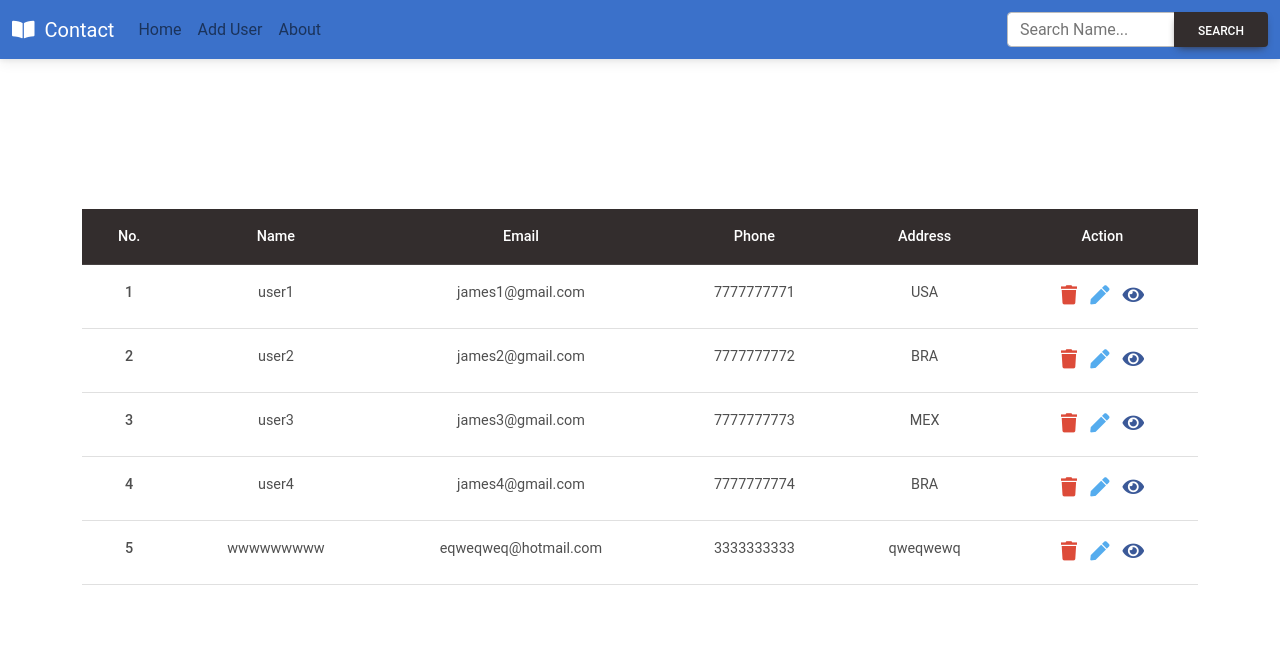
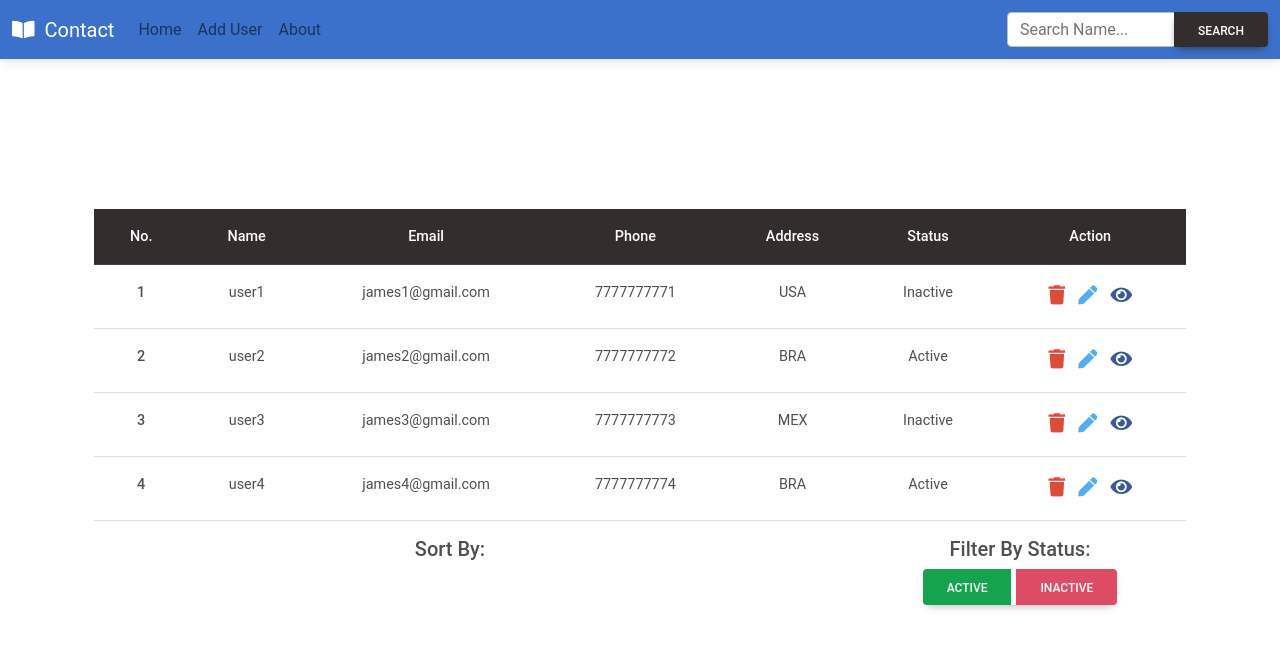
Before and after one commit to manoelduran/Redux-Saga-Crud, a React (Create React App) app: page / in a window 1280 px wide. Shown: the top 648 px of the page. Built offline with nearby package versions, Linux system fonts and the light colour scheme; data requests are answered from the project's data file.

Commit message:
filter with redux working well

```diff
--- a/db.json
+++ b/db.json
@@ -5,35 +5,32 @@
       "name": "user1",
       "email": "james1@gmail.com",
       "phone": 7777777771,
-      "address": "USA"
+      "address": "USA",
+      "status": "Inactive"
     },
     {
       "id": 2,
       "name": "user2",
       "email": "james2@gmail.com",
       "phone": 7777777772,
-      "address": "BRA"
+      "address": "BRA",
+      "status": "Active"
     },
     {
       "id": 3,
       "name": "user3",
       "email": "james3@gmail.com",
       "phone": 7777777773,
-      "address": "MEX"
+      "address": "MEX",
+      "status": "Inactive"
     },
     {
       "id": 4,
       "name": "user4",
       "email": "james4@gmail.com",
       "phone": 7777777774,
-      "address": "BRA"
-    },
-    {
-      "name": "wwwwwwwww",
-      "email": "eqweqweq@hotmail.com",
-      "phone": "3333333333",
-      "address": "qweqwewq",
-      "id": 6
+      "address": "BRA",
+      "status": "Active"
     }
   ]
 }
--- a/src/pages/AddEditUser.js
+++ b/src/pages/AddEditUser.js
@@ -1,4 +1,4 @@
-import React, { useEffect, useState } from 'react';
+import React, { useEffect, useState, useMemo, useCallback } from 'react';
 import {
     MDBValidation,
     MDBInput,
@@ -14,14 +14,26 @@ const initialState = {
     email: "",
     phone: "",
     address: "",
+    status: "",
 };
+
+const options = [
+    {
+        label: "Active",
+        value: "active",
+    },
+    {
+        label: "Inactive",
+        value: "inactive",
+    },
+]
 
 const AddEditUser = () => {
     const { id } = useParams();
     // console.log("id", typeof (id));
     const [formValue, setFormValue] = useState(initialState);
     const [editMode, setEditMode] = useState(false);
-    const { name, email, phone, address } = formValue;
+    const { name, email, phone, address, status } = formValue;
     const { users } = useSelector(state => state.data);
     const navigate = useNavigate();
     const dispatch = useDispatch();
@@ -53,6 +65,10 @@ const AddEditUser = () => {
         setFormValue({ ...formValue, [name]: value });
 
     };
+    const onDropdownChange = useCallback((event) => {
+        event.preventDefault();
+        setFormValue({ ...formValue, status: event.target.value })
+    }, [formValue])
     return (
         <MDBValidation
             className="row gap-3"
@@ -113,7 +129,16 @@ const AddEditUser = () => {
                     invalid
                 />
                 <br />
-                <div className='col-12'>
+                <select style={{ width: '100%', borderRadius: "4px", height: "35px" }} onChange={onDropdownChange}>
+                    <option>Please Select Status</option>
+                    {options?.map(option => (
+                        <option value={option.label || ""} selected={option.label === status ? true : false}>{option.label}</option>
+                    ))
+                    }
+                </select>
+                <br />
+                <br />
+                <div className='col-12 mt-12'>
                     <MDBBtn style={{ marginRight: "10px" }}
                         type="submit">
                         {editMode ? "Update" : " Add"}
--- a/src/pages/Home.js
+++ b/src/pages/Home.js
@@ -1,6 +1,6 @@
 import React, { useEffect } from 'react';
 import { useDispatch, useSelector } from 'react-redux';
-import { deleteUserStart, loadUsersStart } from '../redux/actions';
+import { deleteUserStart, filterUserStart, loadUsersStart } from '../redux/actions';
 import {
     MDBTable,
     MDBTableHead,
@@ -9,6 +9,10 @@ import {
     MDBIcon,
     MDBTooltip,
     MDBSpinner,
+    MDBContainer,
+    MDBCol,
+    MDBRow,
+    MDBBtnGroup,
 } from 'mdb-react-ui-kit';
 import { useNavigate } from 'react-router-dom';
 import { toast } from 'react-toastify';
@@ -17,11 +21,13 @@ const Home = () => {
     const dispatch = useDispatch();
     const { users, loading, error } = useSelector((state) => state.data);
     const navigate = useNavigate();
-
+    const onFilterChange = (value) => {
+        dispatch(filterUserStart(value));
+    };
     const handleDelete = (id) => {
         if (window.confirm("Are you sure that you wanted to delete that user?")) {
             dispatch(deleteUserStart(id));
-            toast.success("User deleted!")
+            toast.success("User deleted!");
         }
     };
     useEffect(() => {
@@ -38,6 +44,7 @@ const Home = () => {
         );
     };
     return (
+        <MDBContainer>
             < div className="container" style={{ marginTop: "150px" }
             }>
                 <MDBTable>
@@ -48,6 +55,7 @@ const Home = () => {
                             <th scope='col'>Email</th>
                             <th scope='col'>Phone</th>
                             <th scope='col'>Address</th>
+                            <th scope='col'>Status</th>
                             <th scope='col'>Action</th>
                         </tr>
                     </MDBTableHead>
@@ -60,6 +68,7 @@ const Home = () => {
                                     <td>{user.email}</td>
                                     <td>{user.phone}</td>
                                     <td>{user.address}</td>
+                                    <td>{user.status}</td>
                                     <td>
                                         <MDBBtn className='m-1'
                                             tag="a"
@@ -110,6 +119,19 @@ const Home = () => {
                     }
                 </MDBTable>
             </div >
+            <MDBRow>
+                <MDBCol size="8">
+                    <h5>Sort By:</h5>
+                </MDBCol>
+                <MDBCol size="4">
+                    <h5>Filter By Status:</h5>
+                    <MDBBtnGroup>
+                        <MDBBtn color='success' onClick={() => onFilterChange("Active")}>Active</MDBBtn>
+                        <MDBBtn color='danger' onClick={() => onFilterChange("Inactive")} style={{marginLeft: '5px'}}>Inactive</MDBBtn>
+                    </MDBBtnGroup>
+                </MDBCol>
+            </MDBRow>
+        </MDBContainer>
     );
 }
 
--- a/src/redux/actionTypes.js
+++ b/src/redux/actionTypes.js
@@ -17,3 +17,7 @@ export const UPDATE_USER_ERROR = "UPDATE_USER_ERROR";
 export const SEARCH_USER_START = "SEARCH_USER_START";
 export const SEARCH_USER_SUCCESS = "SEARCH_USER_SUCCESS";
 export const SEARCH_USER_ERROR = "SEARCH_USER_ERROR";
+
+export const FILTER_USER_START = "FILTER_USER_START";
+export const FILTER_USER_SUCCESS = "FILTER_USER_SUCCESS";
+export const FILTER_USER_ERROR = "FILTER_USER_ERROR";
--- a/src/redux/actions.js
+++ b/src/redux/actions.js
@@ -72,3 +72,18 @@ export const searchUserError = (error) => ({
     type: types.SEARCH_USER_ERROR,
     payload: error,
 });
+
+export const filterUserStart = (value) => ({
+    type: types.FILTER_USER_START,
+    payload: value,
+});
+
+export const filterUserSuccess = (users) => ({
+    type: types.FILTER_USER_SUCCESS,
+    payload: users,
+});
+
+export const filterUserError = (error) => ({
+    type: types.FILTER_USER_ERROR,
+    payload: error,
+});
--- a/src/redux/reducer.js
+++ b/src/redux/reducer.js
@@ -12,12 +12,14 @@ const usersReducer = (state = initialState, action) => {
         case types.DELETE_USER_START:
         case types.UPDATE_USER_START:
         case types.SEARCH_USER_START:
+        case types.FILTER_USER_START:
             return {
                 ...state,
                 loading: true,
             };
         case types.LOAD_USERS_SUCCESS:
         case types.SEARCH_USER_SUCCESS:
+        case types.FILTER_USER_SUCCESS:
             return {
                 ...state,
                 loading: false,
@@ -40,6 +42,7 @@ const usersReducer = (state = initialState, action) => {
         case types.DELETE_USER_ERROR:
         case types.UPDATE_USER_ERROR:
         case types.SEARCH_USER_ERROR:
+        case types.FILTER_USER_ERROR:
             return {
                 ...state,
                 loading: false,
--- a/src/redux/usersagas.js
+++ b/src/redux/usersagas.js
@@ -20,6 +20,8 @@ import {
     updateUserError,
     searchUserSuccess,
     searchUserError,
+    filterUserSuccess,
+    filterUserError,
 } from './actions';
 import * as api from '../services/api';
 
@@ -81,6 +83,17 @@ function* onSearchUserStartAsync({ payload: query }) {
     }
 };
 
+function* onFilterUserStartAsync({ payload: value }) {
+    try {
+        const response = yield call(api.filterUsers, value); // chamada assyncrona
+        if (response.status === 200) {
+            yield put(filterUserSuccess(response.data));
+        }
+    } catch (error) {
+        yield put(filterUserError(error.response.data));
+    }
+};
+
 function* onLoadUsers() {
     yield takeEvery(types.LOAD_USERS_START, onLoadUsersStartAsync)
 };
@@ -104,12 +117,17 @@ function* onSearchUsers() {
     yield takeLatest(types.SEARCH_USER_START, onSearchUserStartAsync)
 };
 
+function* onFilterUsers() {
+    yield takeLatest(types.FILTER_USER_START, onFilterUserStartAsync)
+};
+
 const userSagas = [
     fork(onLoadUsers),
     fork(onCreateUser),
     fork(onDeleteUser),
     fork(onUpdateUser),
     fork(onSearchUsers),
+    fork(onFilterUsers),
 ];
 
 export default function* rootSaga() {
--- a/src/services/api.js
+++ b/src/services/api.js
@@ -29,3 +29,8 @@ export const searchUsers = async (query) => {
     const response = await api.get(`/users?q=${query}`);
     return response;
 };
+
+export const filterUsers = async (value) => {
+    const response = await api.get(`/users?status=${value}`);
+    return response;
+};
```
Lines whose indentation alone changed are shown as unchanged.
